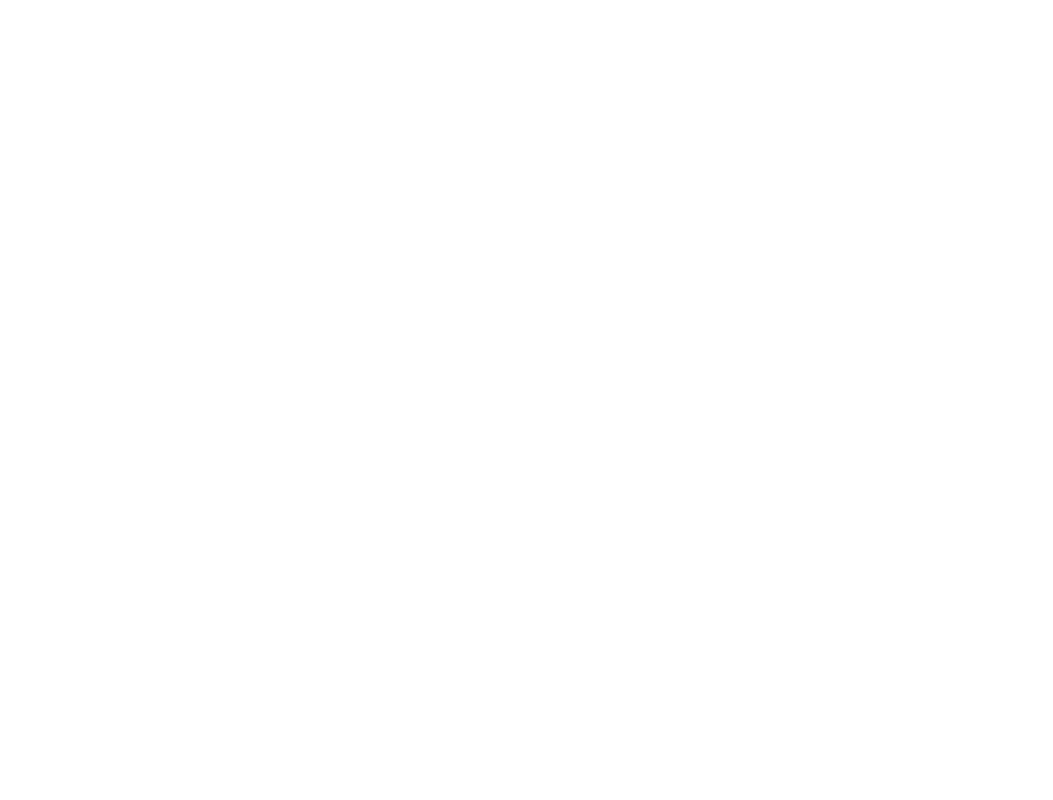
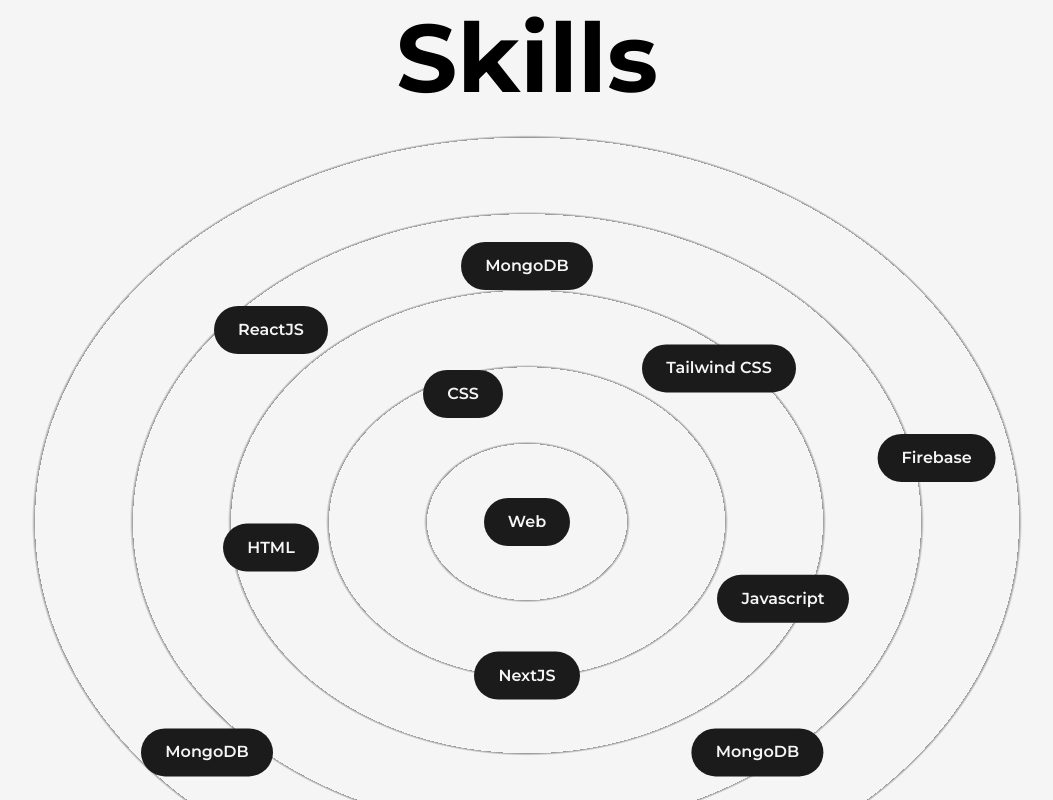
Before and after one commit to phphuongbinh/portfolio-v2, a Next.js app: page /about in a window 1280 px wide. Shown: the part 1120-1920 px from the top of the page, without its empty margins (113-1166 px from the left). Before the commit the page ends 1028 px from the top, so only its background shows below. Built offline with nearby package versions, Linux system fonts and the light colour scheme.

Commit message:
skills component

```diff
--- /dev/null
+++ b/src/components/Skills.tsx
@@ -0,0 +1,53 @@
+import React from "react";
+import { motion } from "framer-motion";
+
+interface SkillProps {
+  name: string;
+  x: string;
+  y: string;
+}
+
+const Skill = ({ name, x, y }: SkillProps) => {
+  return (
+    <motion.div
+      className="flex items-center justify-center rounded-full font-semibold bg-dark text-light px-6 py-3 absolute shadow-dark cursor-pointer"
+      whileHover={{ scale: 1.05 }}
+      initial={{ x: 0, y: 0 }}
+      whileInView={{ x: x, y: y }}
+      transition={{ duration: 1.5 }}
+      viewport={{ once: true }}
+    >
+      {name}
+    </motion.div>
+  );
+};
+
+const Skills = () => {
+  return (
+    <>
+      <h2 className="text-8xl font-bold mt-48 w-full text-center mb-4">
+        Skills
+      </h2>
+      <div className="relative w-full h-screen flex items-center justify-center rounded-full bg-circularLight">
+        <motion.div
+          className="flex items-center justify-center rounded-full font-semibold bg-dark text-light px-6 py-3 shadow-dark cursor-pointer"
+          whileHover={{ scale: 1.05 }}
+        >
+          Web
+        </motion.div>
+        <Skill name="HTML" x="-20vw" y="2vw" />
+        <Skill name="CSS" x="-5vw" y="-10vw" />
+        <Skill name="Javascript" x="20vw" y="6vw" />
+        <Skill name="NextJS" x="0vw" y="12vw" />
+        <Skill name="ReactJS" x="-20vw" y="-15vw" />
+        <Skill name="Tailwind CSS" x="15vw" y="-12vw" />
+        <Skill name="Firebase" x="32vw" y="-5vw" />
+        <Skill name="MongoDB" x="0vw" y="-20vw" />
+        <Skill name="MongoDB" x="-25vw" y="18vw" />
+        <Skill name="MongoDB" x="18vw" y="18vw" />
+      </div>
+    </>
+  );
+};
+
+export default Skills;
--- a/src/pages/about.tsx
+++ b/src/pages/about.tsx
@@ -4,6 +4,7 @@
 import React, { useEffect, useRef } from "react";
 import profilePic from "../../public/images/profilePic.jpg";
 import { useInView, useMotionValue, useSpring } from "framer-motion";
+import Skills from "@/components/Skills";
 
 const AnimatedNumbers = ({ value }: { value: number }) => {
   const ref = useRef<HTMLElement | null>(null);
@@ -102,6 +103,7 @@
             </div>
           </div>
         </div>
+        <Skills />
       </main>
     </>
   );
--- a/tailwind.config.ts
+++ b/tailwind.config.ts
@@ -19,6 +19,9 @@
       },
       animation: {
         'spin-slow': 'spin 15s linear infinite',
+      },
+      backgroundImage: {
+        circularLight: "repeating-radial-gradient(rgba(0,0,0,0.4) 2px , #f5f5f5 5px, #f5f5f5 100px )"
       }
     },
   },
```
